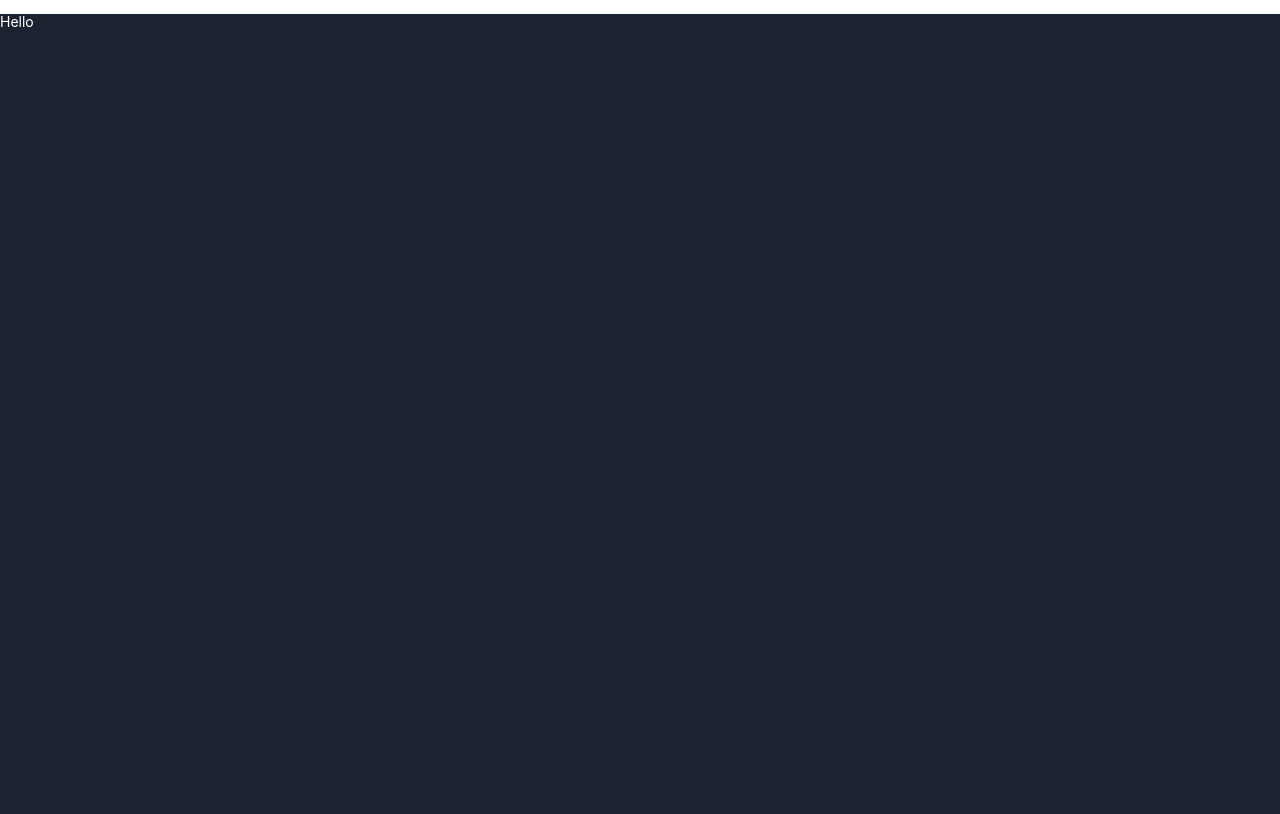
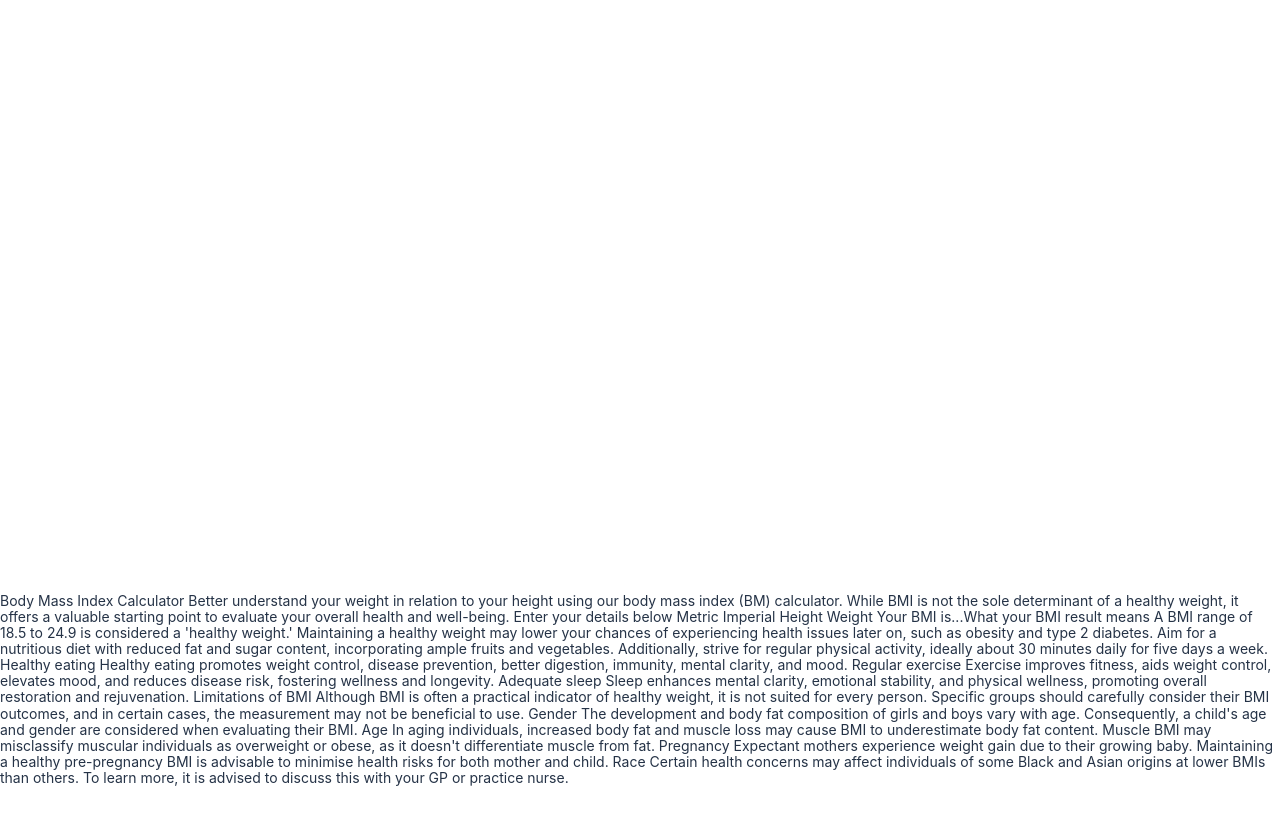
Before and after one commit to pchupchu/bmi-calculator, a React app: page / in a window 1280 px wide. Built offline with nearby package versions, Linux system fonts and the light colour scheme.

Commit message:
Add fonts and CSS-variables

```diff
--- a/public/index.html
+++ b/public/index.html
@@ -9,7 +9,7 @@
       name="description"
       content="Web site created by Pchupchu"
     />
-    <title>Frontend Mentor | Fylo landing page with dark theme and features grid</title>
+    <title>Frontend Mentor | Body Mass Index Calculator</title>
   </head>
   <body>
     <div id="root"></div>
--- a/src/components/App/App.css
+++ b/src/components/App/App.css
@@ -3,12 +3,12 @@
     min-height: 100vh;
     font-size: 14px;
     font-weight: 400;
-    color: var(--white);
-    background-color: var(--saturated-dark-blue);
-    /* display: flex;
+    color: var(--gunmetal);
+    background-color: var(--white);
+    display: flex;
     flex-direction: column;
     justify-content: center;
-    align-items: center; */
+    align-items: center;
     -moz-osx-font-smoothing: grayscale;
     -webkit-font-smoothing: antialiased;
   }
--- a/src/components/App/App.js
+++ b/src/components/App/App.js
@@ -1,10 +1,46 @@
-import './App.css'
+import Main from "../Main/Main";
+import "./App.css";
 
 function App() {
   return (
     <div className="app">
+      <Main />
       <p>
-        Hello
+        Body Mass Index Calculator Better understand your weight in relation to
+        your height using our body mass index (BM) calculator. While BMI is not
+        the sole determinant of a healthy weight, it offers a valuable starting
+        point to evaluate your overall health and well-being. Enter your details
+        below Metric Imperial Height Weight Your BMI is...
+        {/* <!-- add score --> */}
+        {/* Your BMI suggests you're <!-- add classification -->.  */}
+        {/* Your ideal weight is between <!-- add range -->. */}
+        What your BMI result means A BMI range of 18.5 to 24.9 is considered a
+        'healthy weight.' Maintaining a healthy weight may lower your chances of
+        experiencing health issues later on, such as obesity and type 2
+        diabetes. Aim for a nutritious diet with reduced fat and sugar content,
+        incorporating ample fruits and vegetables. Additionally, strive for
+        regular physical activity, ideally about 30 minutes daily for five days
+        a week. Healthy eating Healthy eating promotes weight control, disease
+        prevention, better digestion, immunity, mental clarity, and mood.
+        Regular exercise Exercise improves fitness, aids weight control,
+        elevates mood, and reduces disease risk, fostering wellness and
+        longevity. Adequate sleep Sleep enhances mental clarity, emotional
+        stability, and physical wellness, promoting overall restoration and
+        rejuvenation. Limitations of BMI Although BMI is often a practical
+        indicator of healthy weight, it is not suited for every person. Specific
+        groups should carefully consider their BMI outcomes, and in certain
+        cases, the measurement may not be beneficial to use. Gender The
+        development and body fat composition of girls and boys vary with age.
+        Consequently, a child's age and gender are considered when evaluating
+        their BMI. Age In aging individuals, increased body fat and muscle loss
+        may cause BMI to underestimate body fat content. Muscle BMI may
+        misclassify muscular individuals as overweight or obese, as it doesn't
+        differentiate muscle from fat. Pregnancy Expectant mothers experience
+        weight gain due to their growing baby. Maintaining a healthy
+        pre-pregnancy BMI is advisable to minimise health risks for both mother
+        and child. Race Certain health concerns may affect individuals of some
+        Black and Asian origins at lower BMIs than others. To learn more, it is
+        advised to discuss this with your GP or practice nurse.
       </p>
     </div>
   );
--- /dev/null
+++ b/src/components/Main/Main.css
@@ -0,0 +1,5 @@
+.main {
+  margin: 0 auto;
+  flex-grow: 1;
+  width: 100%;
+}
--- /dev/null
+++ b/src/components/Main/Main.js
@@ -0,0 +1,7 @@
+import "./Main.css";
+
+function Main() {
+  return <main className="main"></main>;
+}
+
+export default Main;
--- a/src/index.css
+++ b/src/index.css
@@ -4,27 +4,25 @@
 body {
   margin: 0;
   min-height: 100vh;
-  font-family: -apple-system, BlinkMacSystemFont, 'Raleway', 'Open Sans', Arial, Helvetica, sans-serif;
+  font-family: -apple-system, BlinkMacSystemFont, 'Inter', Arial, Helvetica, sans-serif;
   -webkit-font-smoothing: antialiased;
   -moz-osx-font-smoothing: grayscale;
 }
 
 :root {
   --white: #fff;
-  --saturated-dark-blue: #1b2330;
-  --dark-blue: #181f2b;
-  --very-dark-blue: #0b1524;
-  --pale-blue: #202a3c;
-  --cyan: #62e0d9;
-  --light-blue: #339ecc;
-  --light-red: #ff4242;
-  /*
-- Dark Blue (intro and email sign up background): #1c2431
-- Dark Blue (main background): #181f2a
-- Dark Blue (footer background): #0b1523
-- Dark Blue (testimonials background): #202a3c
+  --blue: #345ff6;
+  --gunmetal: #253347;
+  --grey: #5e6e85;
+  --light-grey: #d8e2e7;
 
-- Cyan (inside call-to-action gradient): #65e2d9
-- Blue (inside call-to-action gradient): #339ecc
-- Light Red (error): #ff4242 */
+  --heading-XL: 64px;
+  --heading-L: 48px;
+  --heading-M: 24px;
+  --heading-S: 20px;
+  --body-M: 16px;
+  --body-S: 14px;
+
+  --heading-line-height: 1.1;
+  --body-line-height: 1.5;
 }
```
Also changed, not shown: README.md, src/design/preview.jpg (added), src/images/icon-age.svg (added), src/images/icon-eating.svg (added), src/images/icon-exercise.svg (added), src/images/icon-gender.svg (added), src/images/icon-muscle.svg (added), src/images/icon-pregnancy.svg (added), src/images/icon-race.svg (added), src/images/icon-sleep.svg (added), src/images/image-man-eating.webp (added), src/images/logo.svg (added), src/images/pattern-curved-line-left.svg (added), src/images/pattern-curved-line-right.svg (added).
